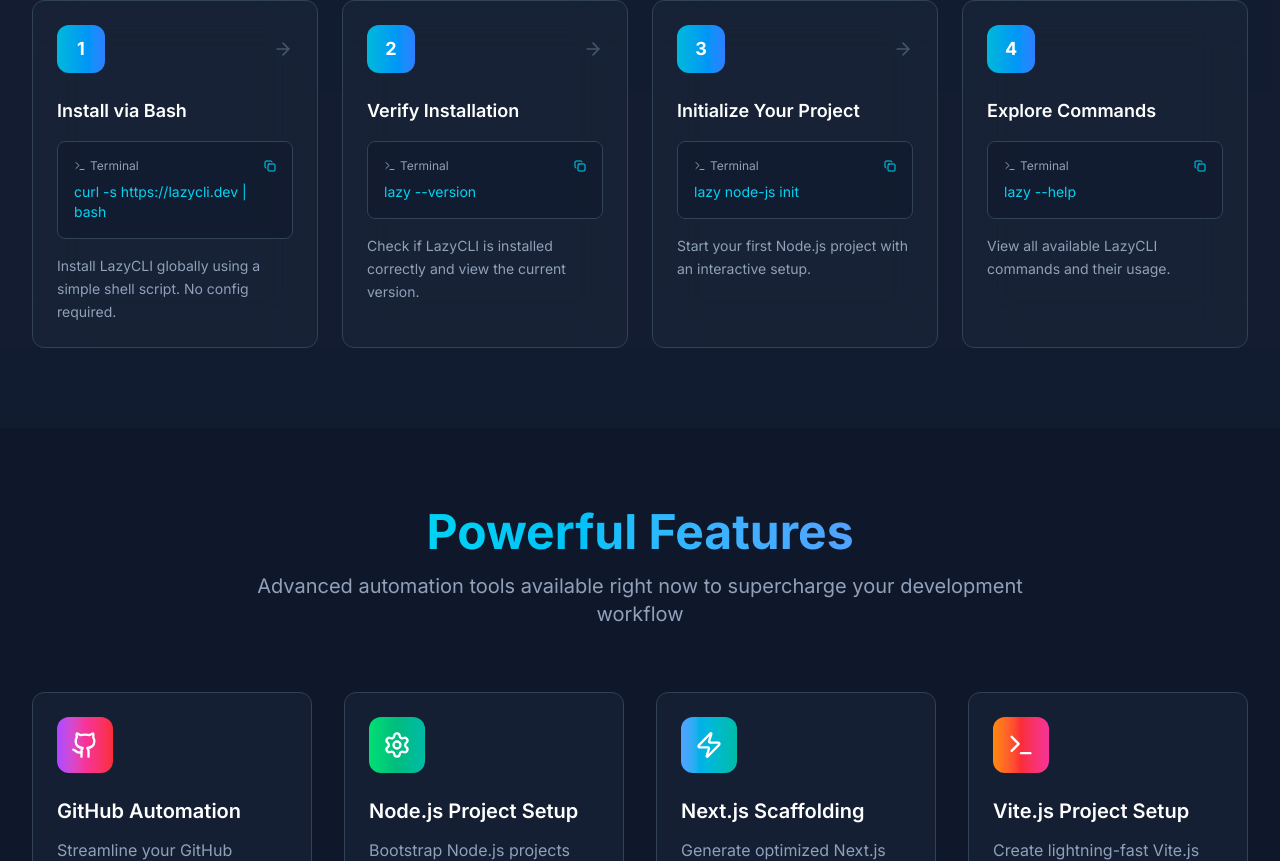
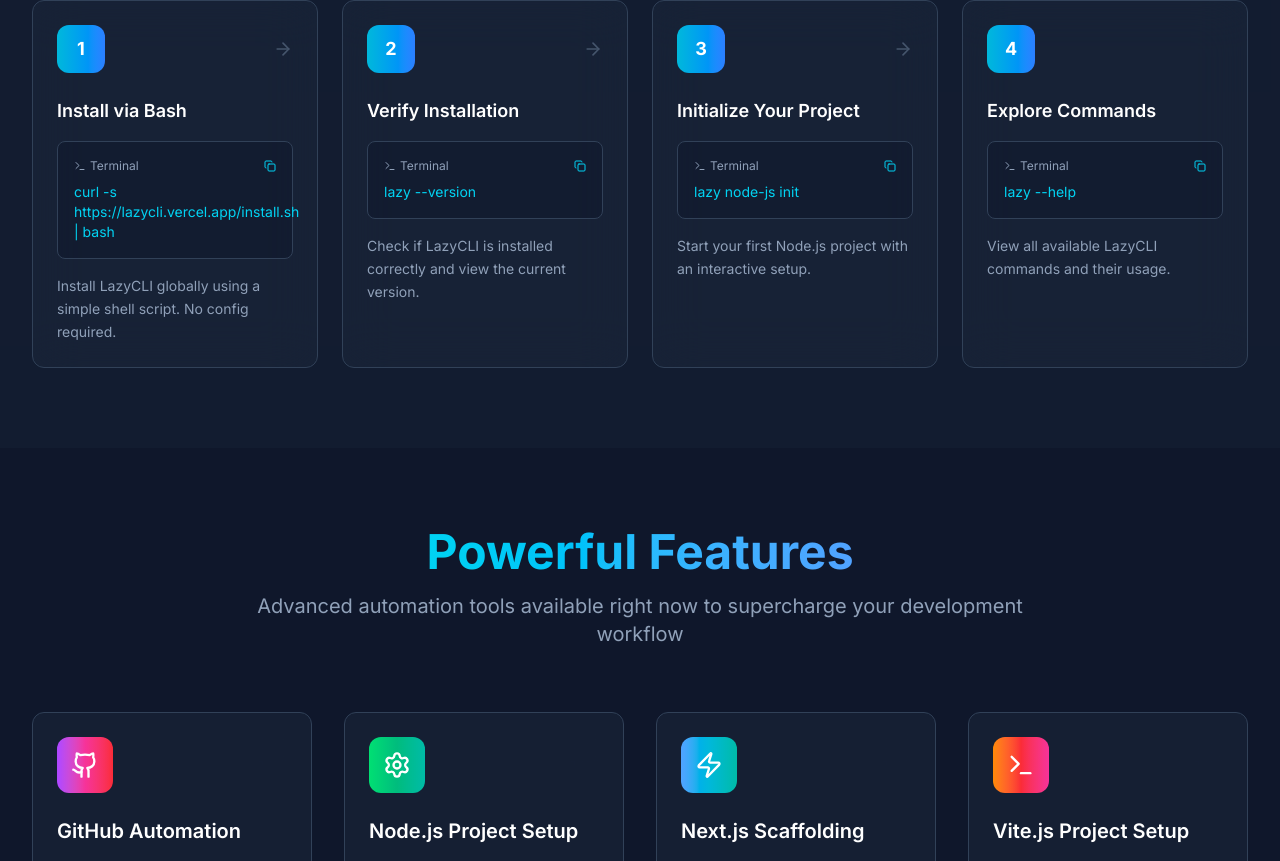
Before and after one commit to opskraken/lazy-cli, a Next.js app: page / in a window 1280 px wide. Shown: the part 1179-2040 px from the top of the page. Built offline with nearby package versions, Linux system fonts and the light colour scheme.

Commit message:
Add: Github init command

```diff
--- a/app/page.tsx
+++ b/app/page.tsx
@@ -131,6 +131,10 @@
           command: "lazycli github init",
           description:
             "Initialize a new GitHub repository with standard configuration",
+        },
+        {
+          command: "lazycli github clone",
+          description: "Clone a GitHub repository and setup the project",
         },
         {
           command: "lazycli github push",
@@ -278,7 +282,7 @@
     {
       step: 1,
       title: "Install via Bash",
-      command: "curl -s https://lazycli.dev | bash",
+      command: "curl -s https://lazycli.vercel.app/install.sh | bash",
       description:
         "Install LazyCLI globally using a simple shell script. No config required.",
     },
```
Also changed, not shown: 1 other file (tests, documents, lock files or other folders).
